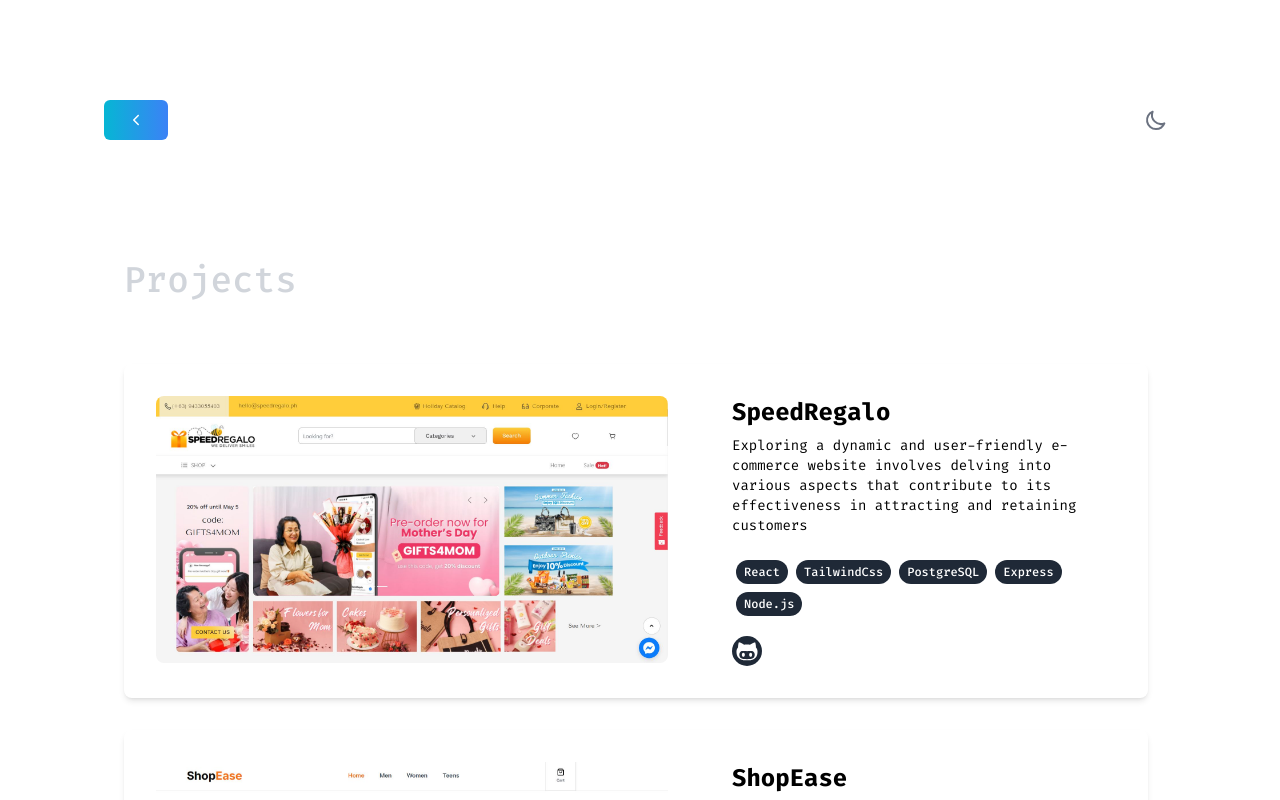
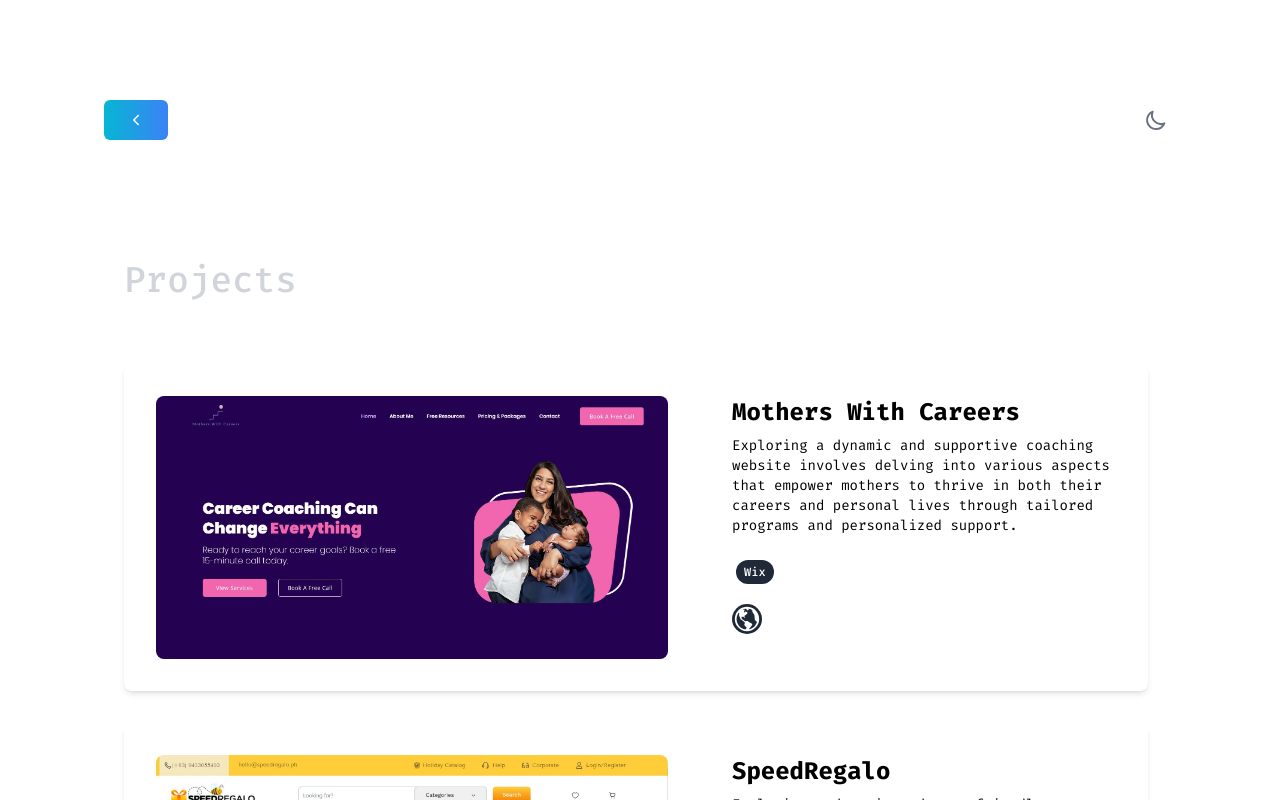
Before and after one commit to WoodWalkerr/my-portfolio, a React (Vite) app: page /projects in a window 1280 px wide. Built offline with nearby package versions, Linux system fonts and the light colour scheme.

Commit message:
feature: added new projects

```diff
--- a/src/components/FeaturedProjects.jsx
+++ b/src/components/FeaturedProjects.jsx
@@ -1,6 +1,6 @@
 import React, {useEffect} from "react";
 import { projects } from "../data/featuredProjects";
-import { DiGithubAlt } from "../icons/icons";
+import { IoMdGlobe, DiGithubAlt } from "../icons/icons";
 import AOS from "aos";
 import "aos/dist/aos.css";
 
@@ -53,10 +53,17 @@ const FeaturedProjects = () => {
                       rel="noreferrer"
                       target="_blank"
                     >
+                      {project.techStack.includes("Wix") ? (
+                        <IoMdGlobe
+                          size={30}
+                          className="text-white dark:text-black bg-gray-800 dark:bg-white rounded-full mt-5 hover:text-gray-400 transition duration-300 ease-in-out"
+                        />
+                      ) : (
                         <DiGithubAlt
                           size={30}
                           className="text-white dark:text-black bg-gray-800 dark:bg-white rounded-full mt-5 hover:text-gray-400 transition duration-300 ease-in-out"
                         />
+                      )}
                     </a>
                   )}
             </div>
--- a/src/components/Projects.jsx
+++ b/src/components/Projects.jsx
@@ -1,21 +1,23 @@
 import React, { useEffect } from "react";
 import Toggle from "../themeTemp/toggle";
-import { IoIosArrowBack } from "../icons/icons";
+import { IoIosArrowBack } from "react-icons/io";
+import { IoMdGlobe, DiGithubAlt } from "../icons/icons";
 import { useNavigate } from "react-router-dom";
 import { projects } from "../data/featuredProjects";
-import { DiGithubAlt } from "../icons/icons";
 import AOS from "aos";
 import "aos/dist/aos.css";
 
 const Projects = () => {
   const navigate = useNavigate();
+
   useEffect(() => {
     AOS.init();
   }, []);
+
   return (
     <div className="max-w-6xl h-screen mx-auto p-4 py-20 sm:px-5 overflow-auto">
       <div className="max-w-6xl mx-auto p-5 pb-20">
-        <div className=" flex justify-between items-center mb-10">
+        <div className="flex justify-between items-center mb-10">
           <button
             onClick={() => navigate("/")}
             className="text-white px-6 py-3 font-semibold rounded-md bg-gradient-to-r from-cyan-500 to-blue-500 hover:transition-all hover:ease-in-out hover:scale-110"
@@ -76,10 +78,17 @@ const Projects = () => {
                       rel="noreferrer"
                       target="_blank"
                     >
-                      <DiGithubAlt
-                        size={30}
-                        className="text-white dark:text-black bg-gray-800 dark:bg-white rounded-full mt-5 hover:text-gray-400 transition duration-300 ease-in-out"
-                      />
+                      {project.techStack.includes("Wix") ? (
+                        <IoMdGlobe
+                          size={30}
+                          className="text-white dark:text-black bg-gray-800 dark:bg-white rounded-full mt-5 hover:text-gray-400 transition duration-300 ease-in-out"
+                        />
+                      ) : (
+                        <DiGithubAlt
+                          size={30}
+                          className="text-white dark:text-black bg-gray-800 dark:bg-white rounded-full mt-5 hover:text-gray-400 transition duration-300 ease-in-out"
+                        />
+                      )}
                     </a>
                   )}
                 </div>
--- a/src/data/featuredProjects.jsx
+++ b/src/data/featuredProjects.jsx
@@ -2,9 +2,17 @@ import proj1 from "../assets/images/highground-app.PNG";
 import proj2 from "../assets/images/Educator.JPG";
 import proj3 from "../assets/images/shopEase.JPG";
 import proj4 from "../assets/images/speedrefalo.JPG";
+import proj5 from "../assets/images/wix-website.JPG";
 
 
 export const projects = [
+  {
+    title: 'Mothers With Careers',
+    description: 'Exploring a dynamic and supportive coaching website involves delving into various aspects that empower mothers to thrive in both their careers and personal lives through tailored programs and personalized support.',
+    image: proj5,
+    techStack: ['Wix'],
+    link: "https://www.motherswithcareers.co.uk/"
+  },
   {
     title: 'SpeedRegalo',
     description: 'Exploring a dynamic and user-friendly e-commerce website involves delving into various aspects that contribute to its effectiveness in attracting and retaining customers',
--- a/src/icons/icons.jsx
+++ b/src/icons/icons.jsx
@@ -3,7 +3,10 @@ import { DiGithubAlt } from 'react-icons/di'
 import { AiFillInstagram } from 'react-icons/ai'
 import { IoIosArrowBack } from 'react-icons/io'
 import { FaPhotoVideo } from "react-icons/fa";
+import { FaGlobe } from "react-icons/fa6";
+import { IoMdGlobe } from "react-icons/io";
 
 
 
-export {IoIosArrowBack, FaDatabase, FaPaintRoller, AiFillInstagram, FaLinkedinIn, FaInstagram, DiGithubAlt, FaPhotoVideo }
+
+export {IoIosArrowBack, FaDatabase, FaPaintRoller, AiFillInstagram, FaLinkedinIn, FaInstagram, DiGithubAlt, FaPhotoVideo, IoMdGlobe }
```
Also changed, not shown: src/assets/images/wix-website.JPG (added). Lines whose indentation alone changed are shown as unchanged.
